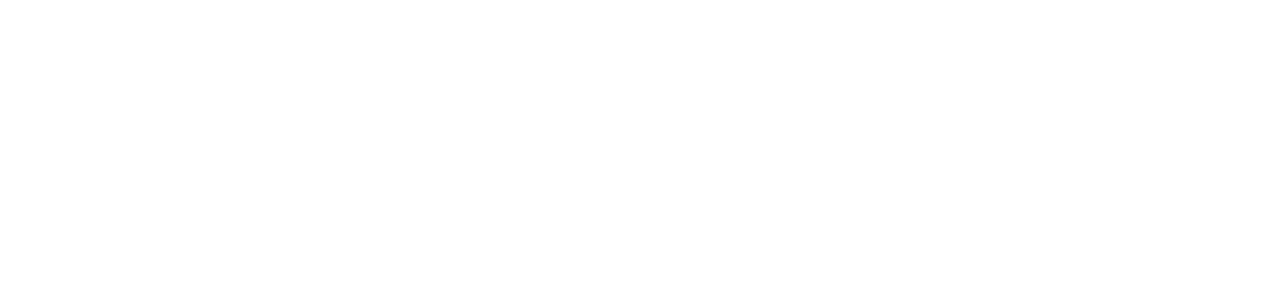
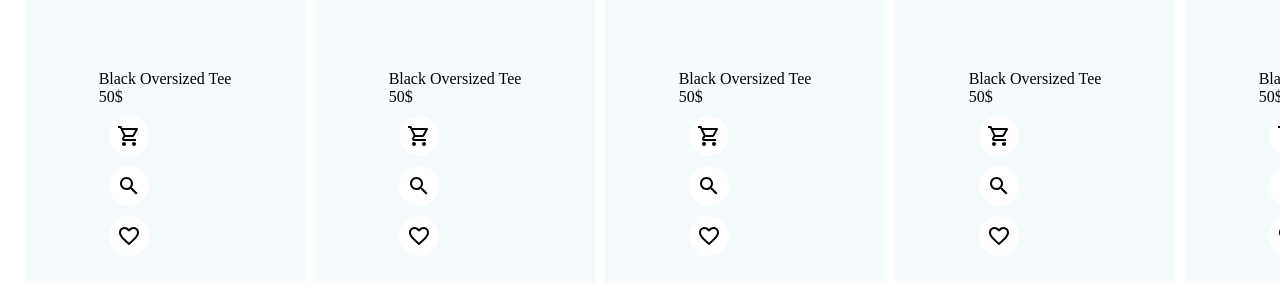
Before and after one commit to d0nkisa/e_comerce, a React (Create React App) app: page / in a window 1280 px wide. Shown: the part 1575-1858 px from the top of the page. Before the commit the page ends 1543 px from the top, so only its background shows below. Built offline with nearby package versions, Linux system fonts and the light colour scheme; a web font is replaced by a local one.

Commit message:
Work in progress...

```diff
--- a/src/components/Categories.jsx
+++ b/src/components/Categories.jsx
@@ -13,7 +13,7 @@
   return (
     <Container>
         {categories.map(item => (
-            <CategoryItem item = {item}></CategoryItem>
+            <CategoryItem item = {item} key={item.id}/>
         ))}
     </Container>
   )
--- a/src/components/CategoryItem.jsx
+++ b/src/components/CategoryItem.jsx
@@ -39,7 +39,6 @@
 const CategoryItem = ({item}) => {
   return (
     <Container>
-    TEST
         <Image src={item.img}/>
         <Info className="categories-info">
           <Title>{item.title}</Title>
--- /dev/null
+++ b/src/components/Product.jsx
@@ -0,0 +1,56 @@
+import React from 'react';
+import styled from 'styled-components';
+import {ShoppingCartOutlined, SearchOutlined, FavoriteBorderOutlined} from "@material-ui/icons";
+
+
+const Container = styled.div`
+    flex: 1;
+    margin: 5px;
+    min-width: 280px;
+    height: 350px;
+    display: flex;
+    align-items: center;
+    justify-content: center;
+    background-color: #f5fbfd;
+    position: relative;
+`
+const Image = styled.div`
+    height: 75%;
+    z-index: 2;
+`
+const IconButtons = styled.div``
+const Icon = styled.div`
+    width: 40px;
+    height: 40px;
+    border-radius: 50%;
+    background-color: white;
+    display: flex;
+    align-items: center;
+    justify-content: center;
+    margin: 10px;
+    cursor: pointer;
+    transition: all 0.5s ease;
+    &:hover {
+    background-color: #e9f5f5;
+    transform: scale(1.1);
+    }
+`
+const ItemName = styled.div``
+const Price = styled.div``
+
+const Product = ({item}) => {
+  return (
+    <Container>
+        <Image src={item.img}/>
+        <IconButtons>
+            <ItemName>Black Oversized Tee</ItemName>
+            <Price>50$</Price>
+            <Icon><ShoppingCartOutlined /></Icon>
+            <Icon><SearchOutlined /></Icon>
+            <Icon><FavoriteBorderOutlined /></Icon>
+        </IconButtons>
+    </Container>
+  )
+}
+
+export default Product;
--- a/src/components/Products.jsx
+++ b/src/components/Products.jsx
@@ -0,0 +1,21 @@
+import React from 'react';
+import styled from 'styled-components';
+import { popularProducts } from '../data';
+import Product from './Product';
+
+const Container = styled.div`
+    display: flex;
+    padding: 20px;
+`
+
+const Products = () => {
+  return (
+    <Container>
+        {popularProducts.map(item => (
+            <Product item = {item} key={item.id}/>
+        ))}
+    </Container>
+  )
+}
+
+export default Products
--- a/src/data.js
+++ b/src/data.js
@@ -71,7 +71,7 @@
   export const popularProducts = [
     {
       id:1,
-      img:"https://d3o2e4jr3mxnm3.cloudfront.net/Mens-Jake-Guitar-Vintage-Crusher-Tee_68382_1_lg.png",
+      img:"https://images.pexels.com/photos/5480696/pexels-photo-5480696.jpeg?auto=compress&cs=tinysrgb&dpr=2&w=500",
     },
     {
       id:2,
@@ -93,4 +93,32 @@
       id:6,
       img:"https://d3o2e4jr3mxnm3.cloudfront.net/Rocket-Vintage-Chill-Cap_66374_1_lg.png",
     },
+    {
+      id:7,
+      img:"https://www.burdastyle.com/pub/media/catalog/product/cache/7bd3727382ce0a860b68816435d76e26/107/BUS-PAT-BURTE-1320516/1170x1470_BS_2016_05_132_front.png",
+    },
+    {
+      id:8,
+      img:"https://images.ctfassets.net/5gvckmvm9289/3BlDoZxSSjqAvv1jBJP7TH/65f9a95484117730ace42abf64e89572/Noissue-x-Creatsy-Tote-Bag-Mockup-Bundle-_4_-2.png",
+    },
+    {
+      id:9,
+      img:"https://images.ctfassets.net/5gvckmvm9289/3BlDoZxSSjqAvv1jBJP7TH/65f9a95484117730ace42abf64e89572/Noissue-x-Creatsy-Tote-Bag-Mockup-Bundle-_4_-2.png",
+    },
+    {
+      id:10,
+      img:"https://d3o2e4jr3mxnm3.cloudfront.net/Rocket-Vintage-Chill-Cap_66374_1_lg.png",
+    },
+    {
+      id:11,
+      img:"https://www.burdastyle.com/pub/media/catalog/product/cache/7bd3727382ce0a860b68816435d76e26/107/BUS-PAT-BURTE-1320516/1170x1470_BS_2016_05_132_front.png",
+    },
+    {
+      id:12,
+      img:"https://images.ctfassets.net/5gvckmvm9289/3BlDoZxSSjqAvv1jBJP7TH/65f9a95484117730ace42abf64e89572/Noissue-x-Creatsy-Tote-Bag-Mockup-Bundle-_4_-2.png",
+    },
+    {
+      id:13,
+      img:"https://d3o2e4jr3mxnm3.cloudfront.net/Rocket-Vintage-Chill-Cap_66374_1_lg.png",
+    },
   ]
--- a/src/pages/Home.jsx
+++ b/src/pages/Home.jsx
@@ -3,6 +3,7 @@
 import Announcement from '../components/Announcement';
 import Slider from '../components/Slider';
 import Categories from '../components/Categories';
+import Products from '../components/Products'
 
 const Home = () => {
   return (
@@ -11,6 +12,7 @@
         <Navbar />
         <Slider/>
         <Categories />
+        <Products />
     </div>
   )
 }
```
